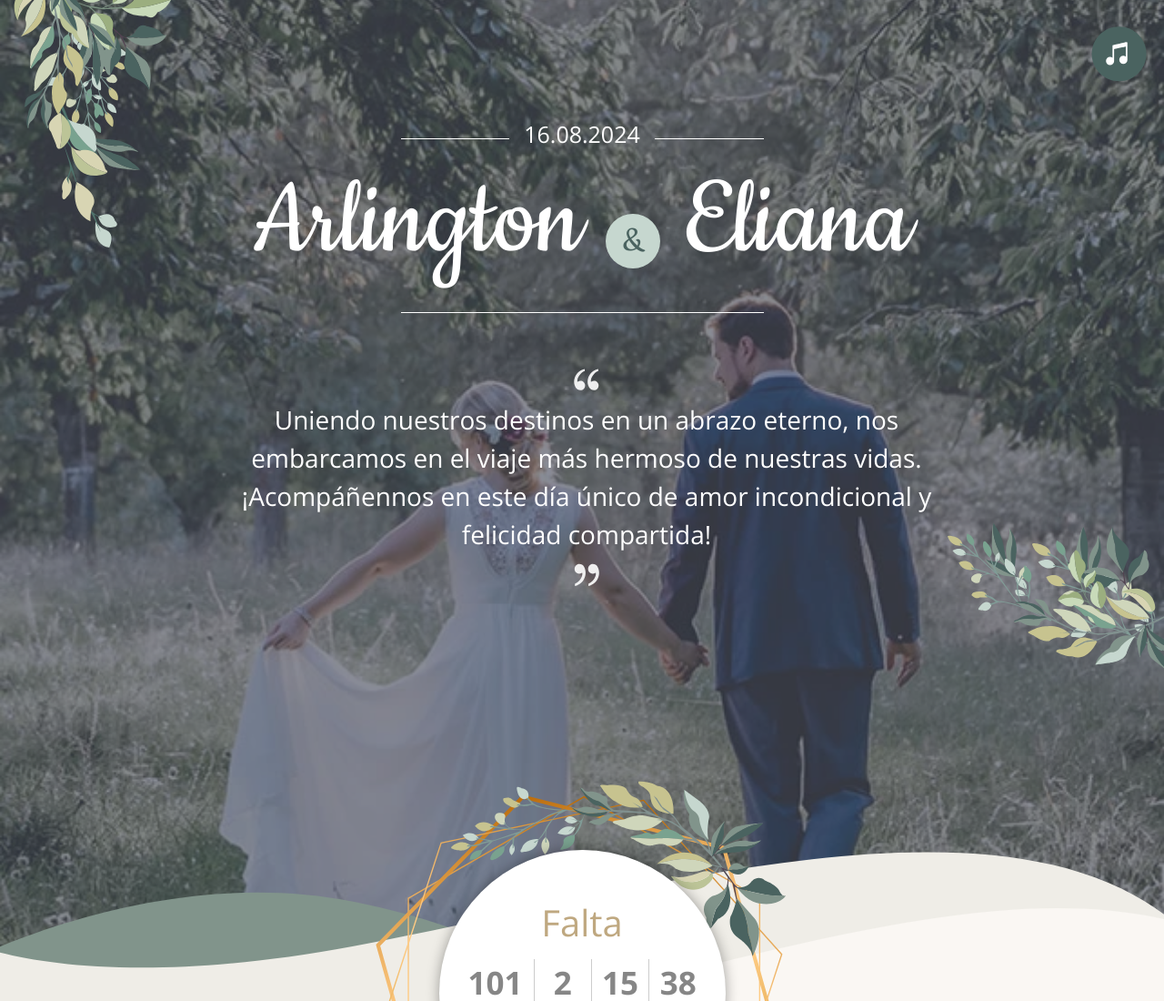
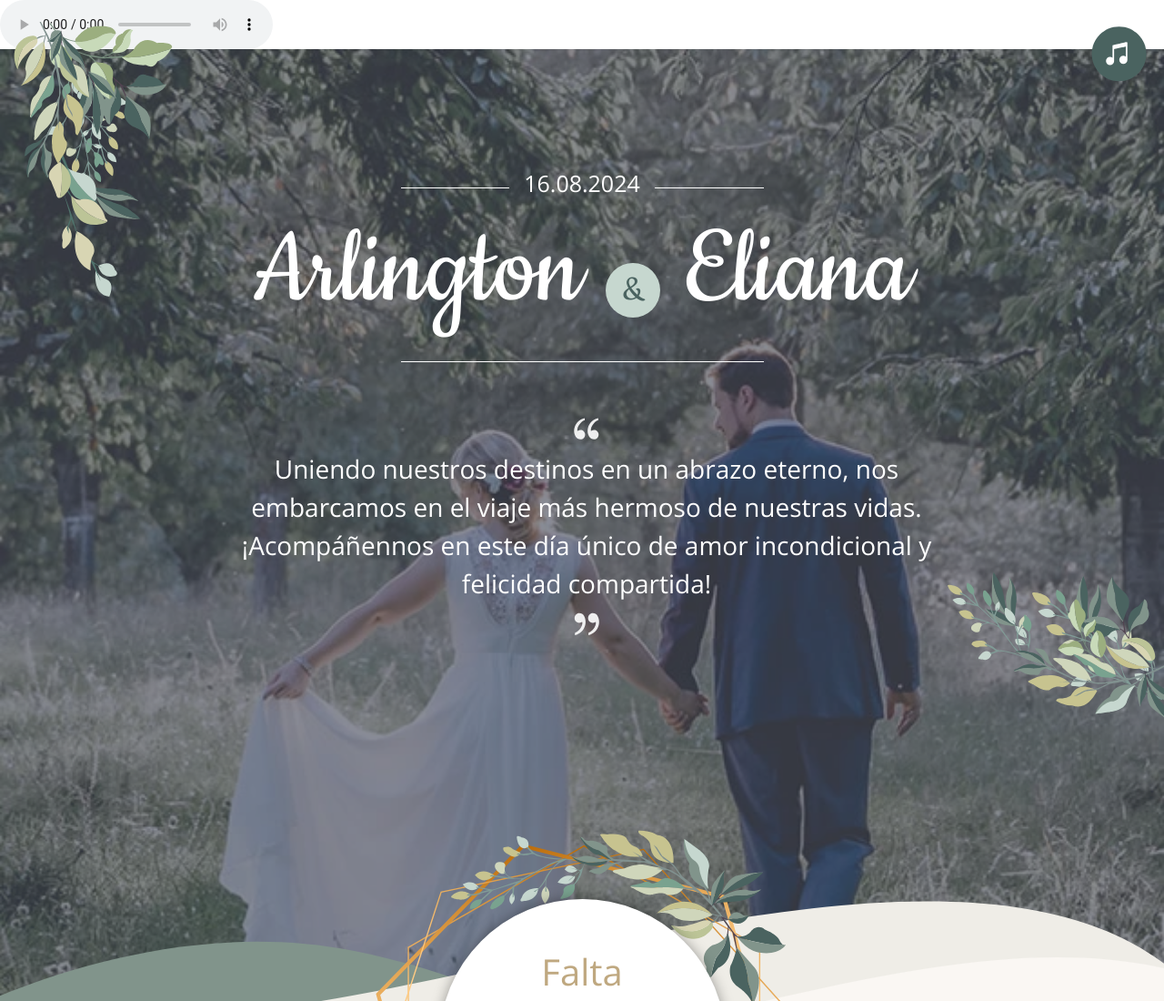
Before and after one commit to arospina/invitation, a plain HTML site: page index.html in a window 1280 px wide. Shown: the top 1100 px of the page at 91% size. Drawn offline with nearby package versions, Linux system fonts and the light colour scheme.

Commit message:
Audio fix

```diff
--- a/index.html
+++ b/index.html
@@ -77,8 +77,9 @@
 </head>
 
 <body class="">
-    <audio id="backgroundMusic" autoplay>
+    <audio id="backgroundMusic" autoplay controls preload="auto">
         <source src="song.mp3" type="audio/mpeg">
+        Tu navegador no admite la reproducción de audio.
     </audio>
     <!-- Portada -->
     <section class="portada"
```
